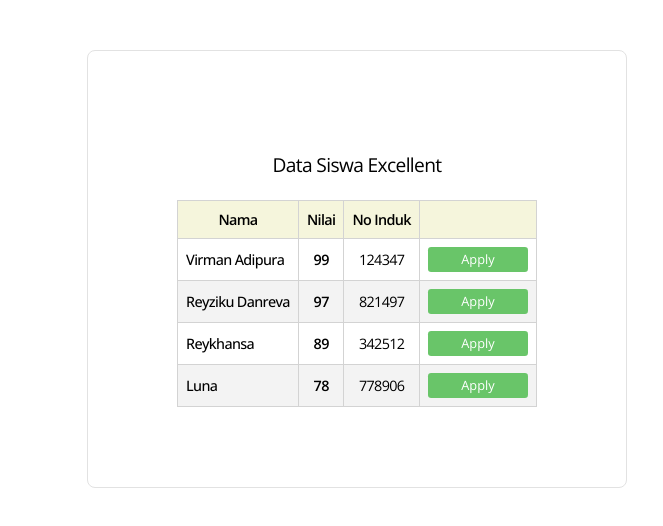
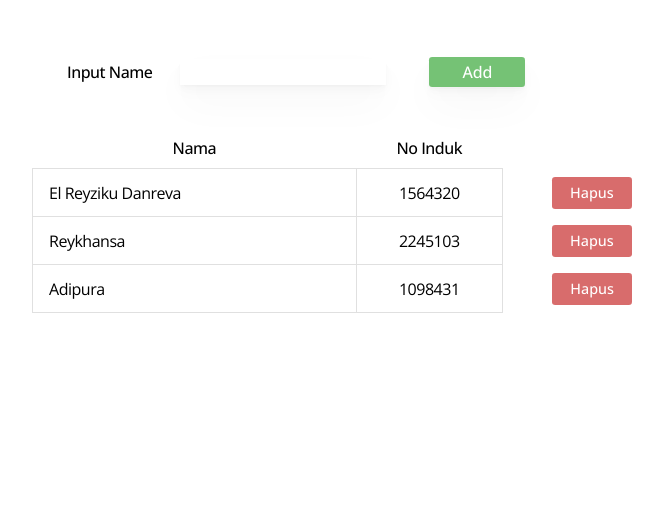
Before and after one commit to reyzikuuu/learn-javascript-array, a plain HTML site: page index.html in a window 1280 px wide. Shown: the whole page, without its empty margins (283-946 px from the left). Drawn offline with nearby package versions, Linux system fonts and the light colour scheme.

Commit message:
Mengubah file script.js index.html dan style.css

```diff
--- a/index.html
+++ b/index.html
@@ -12,48 +12,49 @@
 </head>
 <body>
 
-    <div class="wrapper">
-      <table>
-        <caption>
-          Data Siswa Excellent
-        </caption>
+    <section class="wrapper">
+      <div class="body-form">
+        <form name="nameForm" class="input-name"> <!--Form Pertama-->
+          <table class="table-input">
+            <tbody>
+              <tr>
+                <th scope="col"><label for="name">Input Name</label></th>
+                <td><input type="text" id="name" name="name"></td>
+                <td scope="row"><input type="submit" value="Add" class="submit"></td>
+              </tr>
+            </tbody>
+          </table>
+        </form>
+      </div>
+      <div class="table">
+        <table class="table-output">
           <thead>
             <tr>
               <th scope="col">Nama</th>
-            <th scope="col">Nilai</th>
               <th scope="col">No Induk</th>
               <th scope="col"></th>
             </tr>
           </thead>
-        <tbody>
+          <tbody class="body-table">
             <tr>
-            <th scope="row">Virman Adipura</th>
-            <td scope="row">99</td>
-            <td>124347</td>
-            <th><input type="button" value="Apply"></th>
+              <td scope="row">El Reyziku Danreva</td>
+              <td>1564320</td>
+              <td><input type="button" value="Hapus"></td>
             </tr>
             <tr>
-            <th scope="row">Reyziku Danreva</th>
-            <td scope="row">97</td>
-            <td>821497</td>
-            <th><input type="button" value="Apply"></th>
+              <td scope="row">Reykhansa</td>
+              <td>2245103</td>
+              <td><input type="button" value="Hapus"></td>
             </tr>
             <tr>
-            <th scope="row">Reykhansa</th>
-            <td scope="row">89</td>
-            <td>342512</td>
-            <th><input type="button" value="Apply"></th>
-
-          </tr>
-          <tr>
-            <th scope="row">Luna</th>
-            <td scope="row">78</td>
-            <td>778906</td>
-            <th><input type="button" value="Apply"></th>
+              <td scope="row">Adipura</td>
+              <td>1098431</td>
+              <td><input type="button" value="Hapus"></td>
             </tr>
           </tbody>
         </table>
       </div>
+    </section>
 
   <script src="./script.js"></script>
 </body>
--- a/script.js
+++ b/script.js
@@ -1,24 +1,15 @@
+const nameList = [];
 
-const nmBrg = ["Roti Aoka", "Roti Padimas", "Roti Buaya"];
+document.querySelector('.input-name').onsubmit = function (event) {
 
-// Basic Method Array
+    event.preventDefault();
 
-console.info(`Isi Box : ${nmBrg}`) // Syntax untuk mengetahui isi value yang ada didalam Array
-console.info(`Jumlah Barang : ${nmBrg.length}`); // Syntax untuk Panjang atau Jumlah Array
-console.info(`Barang ke -1 : ${nmBrg[0]}`); // Syntax untuk mengetahui value dengan metode memanggil index
-console.info(`Barang ke -2 : ${nmBrg[1]}`); // Barang ke -2
-console.info(`Barang ke -3 : ${nmBrg[2]}`); // Barang ke -3
+    const name = document.forms['nameForm']['name'].value;
 
-console.info("--------------------------------") // Garis Pembatas
+    nameList.push(name);
 
-// For Each
+    document.forms['nameForm'].reset();
 
-nmBrg.forEach((value, index) => console.info(`Barang ke -${index + 1} : ${value}`));
+    console.info(nameList);
 
-console.info("--------------------------------") // Garis Pembatas
-
-// For i
-
-for (let i = 0; i < nmBrg.length; i++) {
-  console.info(`Isi Box ${i + 1} : ${nmBrg[i]}`);
-}
+};
--- a/style.css
+++ b/style.css
@@ -38,67 +38,112 @@ body {
   font-style: normal;
   font-variation-settings:
     "wdth" 100;
-  letter-spacing: -0.04rem;
+  letter-spacing: -0.03rem;
 }
 
 .wrapper {
-  display: flex;
-  max-width: 540px;
-  height: max-content;
+  display: grid;
+  max-width: 776px;
   margin-inline: auto;
-  margin-block-start: 50px;
-  border: 1px solid #e2e2e2;
+  margin-block-start: 1rem;
+  padding: 1rem;
+  row-gap: 1rem;
   justify-content: center;
-  padding: 5rem;
-  border-radius: 0.5rem;
+  /* border: 1px solid #e0e0e0; */
 }
 
-table {
-  border-collapse: collapse;
-  font-size: 0.9rem;
+.body-form {
+  /* border: 1px solid #e0e0e0; */
+  /* width: 400px; */
+  height: 5rem;
+  display: flex;
+  align-items: center;
+  justify-content: start;
+  padding-inline: 2rem;
 }
 
-th,
-td {
-  border: 1px solid #d3d3d3;
-  padding: 0.5rem;
+.table {
+  display: grid;
+  /* border: 1px solid #e0e0e0; */
+  /* width: 400px; */
 }
 
-td {
-  text-align: center;
-}
+/* === CSS Style -> Table ===  */
 
-th[scope='col'] {
-  background-color: beige;
-  font-weight: 600;
-}
+  .table-output  {
+    border-collapse: collapse;
+    padding: 0.5rem;
+    width: 650px;
+  }
 
-th[scope='row'] {
-  text-align: start;
-  font-weight: 500;
-}
+  th,
+  td {
+    padding-block: 0.5rem;
+    border: 1px solid #e0e0e0;
+  }
 
-td[scope='row'] {
-  font-weight: 600;
-}
+  .body-form td {
+    border: none;
+  }
 
-tr:nth-of-type(even) {
-  background-color: #f3f3f3;
-}
+  th[scope='col'] {
+    font-weight: 500;
+    border: none;
+  }
 
-caption {
-  padding: 20px;
-  font-size: 1.2rem;
-  letter-spacing: -0.04;
-}
+  th[scope='col']:nth-child(3) {
+    border: none;
+  }
 
-th > input {
-  border: none;
-  width: 100px;
-  height: 25px;
-  background-color: rgb(105, 197, 105);
-  color: #fff;
-  border-radius: 0.2rem;
-  font-weight: 400;
-  font-size: 0.8rem;
-}
+  tr > td:nth-child(3) {
+    border: none;
+  }
+
+
+  td[scope='row'] {
+    text-align: start;
+    padding-inline-start: 1rem;
+  }
+
+  .body-form td[scope='row'] {
+    text-align: start;
+    padding-inline-start: 1rem;
+    width: 200px;
+  }
+
+  td {
+    text-align: center
+  }
+
+  .body-table td > input {
+    border: none;
+    width: 5rem;
+    height: 2rem;
+    border-radius: 0.2rem;
+    background-color: rgb(216, 108, 108);
+    font-weight: 500;
+    color: #fff;
+    font-size: 0.9rem;
+  }
+
+
+  .body-form td > input {
+    margin-inline-start: 1.5rem;
+    border: none;
+    box-shadow:
+    0px 1.7px 1.4px rgba(0, 0, 0, 0.009),
+    0px 3.1px 3.6px rgba(0, 0, 0, 0.013),
+    0px 4.6px 7.3px rgba(0, 0, 0, 0.017),
+    0px 7.9px 15px rgba(0, 0, 0, 0.021),
+    0px 19px 41px rgba(0, 0, 0, 0.03)
+    ;
+  }
+
+  .table-input .submit {
+    background-color: rgb(117, 194, 117);
+    width: 6rem;
+    height: 1.9rem;
+    border-radius: 0.2rem;
+    color: #fff;
+    font-weight: 500;
+  }
```
Lines whose indentation alone changed are shown as unchanged.
